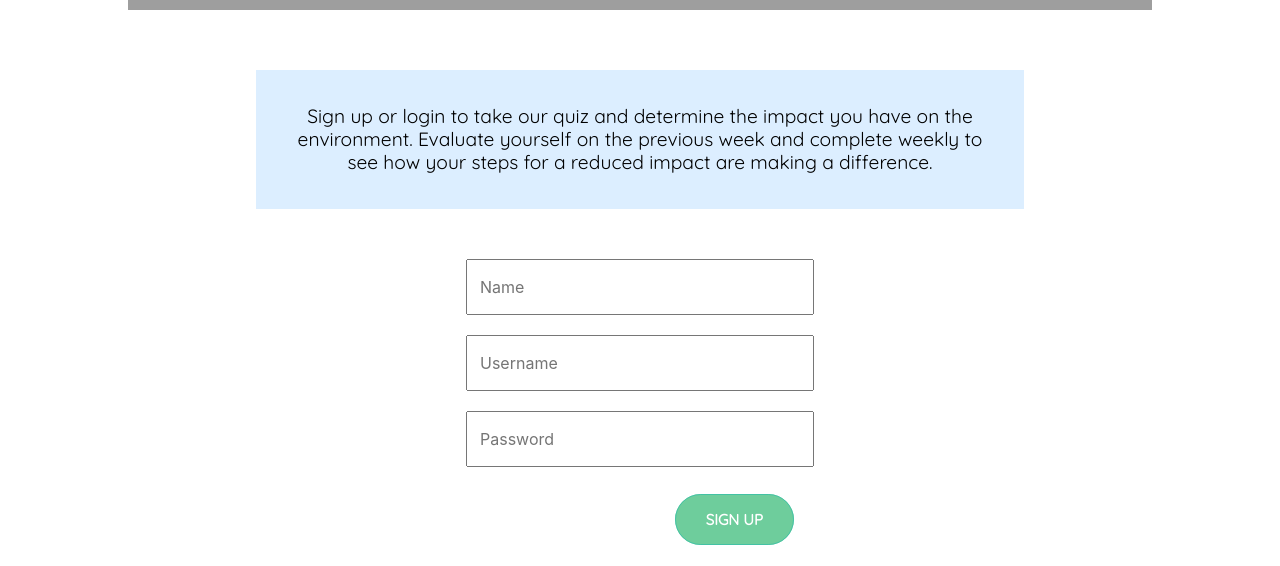
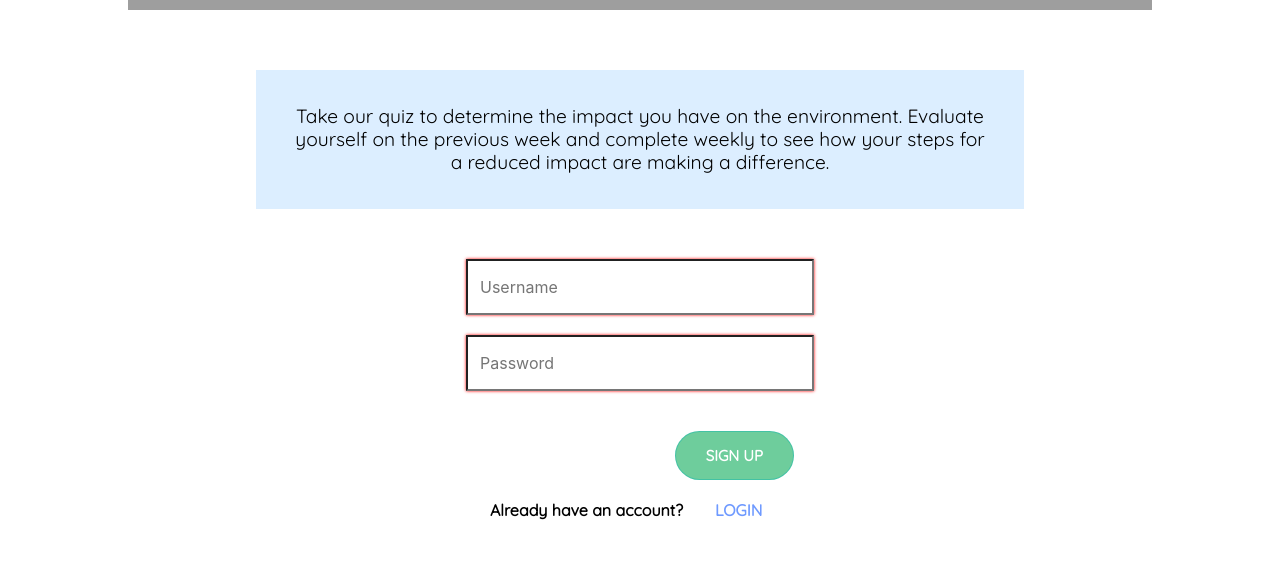
Before and after one commit to ellabuysse/Steps-by-Steps, a React (Create React App) app: page /quiz in a window 1280 px wide. Shown: the part 365-931 px from the top of the page. Built offline with nearby package versions, Linux system fonts and the light colour scheme; grey boxes are pictures that could not be loaded.

Commit message:
worked on making submit button disabled

```diff
--- a/src/Login/Login.css
+++ b/src/Login/Login.css
@@ -52,3 +52,9 @@
      justify-content: flex-start;
      margin: 0 auto;
  }
+ input:required {
+     box-shadow: none;
+ }
+input:invalid {
+    box-shadow: 0 0 3px red;
+}
--- a/src/Login/Login.jsx
+++ b/src/Login/Login.jsx
@@ -2,6 +2,9 @@ import React, { Component } from 'react';
 import './Login.css';
 import QuizForm from '../QuizForm/QuizForm';
 import { runInThisContext } from 'vm';
+import { faLessThanEqual } from '@fortawesome/free-solid-svg-icons';
+import { validate } from '@babel/types';
+
 
 export default class Login extends Component {
 
@@ -10,7 +13,12 @@ export default class Login extends Component {
         this.state = {
             submit: false,
             isHidden: false,
-            signup: true
+            signup: true,
+            formData: {
+                username: '',
+                password: ''
+
+            }
 
         }
 
@@ -20,7 +28,25 @@ export default class Login extends Component {
         this.renderSignup = this.renderSignup.bind(this);
         this.renderLogin = this.renderLogin.bind(this);
         this.onSignupClick = this.onSignupClick.bind(this);
+        this.onChangeUsername = this.onChangeUsername.bind(this);
+        this.onChangePassword = this.onChangePassword.bind(this);
         }
+
+    onChangeUsername (event){
+        this.setState({
+            username: event.target.value
+
+        })
+        }
+
+        onChangePassword (event){
+            this.setState({
+                password: event.target.value
+
+            })
+            }
+
+
 
     onSubmit () {
         this.setState  ({
@@ -28,6 +54,9 @@ export default class Login extends Component {
             signup: false,
             submit: true
         })
+
+
+
     }
 
     onLoginClick () {
@@ -49,30 +78,37 @@ export default class Login extends Component {
         )
 
     }
+
     renderSignup () {
+        const { username,password } = this.state.formData;
+    const isEnabled = username > 0 && password> 0;
 
         return(
             <div>
 
-            <p className="quiz-item" id="quiz-description">Sign up or login to take our quiz and determine the impact you have on the environment. Evaluate yourself on the previous week and complete weekly to see how your steps for a reduced impact are making a difference. </p>
+            <p className="quiz-item" id="quiz-description">Take our quiz to determine the impact you have on the environment. Evaluate yourself on the previous week and complete weekly to see how your steps for a reduced impact are making a difference. </p>
 
             <div className="login">
-            <input type="text" placeholder="Name" className="login-box"></input>
-                <input type="text" placeholder="Username" className="login-box"></input>
-                <input type="text" placeholder="Password" className="login-box"></input>
+                <form>
+                <input type="text" placeholder="Username" className="login-box" name="username" value={this.state.username} onChange={this.onChangeUsername} required></input>
+                <input type="text" placeholder="Password" className="login-box" name="password" value={this.state.password} onChange={this.onChangePassword} required></input>
                 <div className="submit-login">
-                            <button onClick={this.onSubmit} className="submit-button" id="submit-container">
-                                <a href="#results-page" onClick={this.onSubmit} className="submit-text" id="login-btn">SIGN UP</a>
+                            <button onClick={this.onSubmit} className="submit-button" id="submit-container" disabled={!isEnabled}>
+                                <button className="submit-text"  onClick={this.onSubmit}  disabled={!isEnabled} id="login-btn">SIGN UP</button>
                             </button>
                         </div>
+                        </form>
                         <div className = "have-account">
                         <p id="need-login">Already have an account?</p>
                         <div >
 
                                 <a onClick={this.onLoginClick}  id="btn-to-login">LOGIN</a>
 
-                        </div></div></div></div>
+                        </div></div></div>
+                        </div>
+
         )
+
     }
     renderLogin() {
 
@@ -106,7 +142,9 @@ export default class Login extends Component {
 
     render() {
         return(
+
             <div>
+
 
                 {this.state.signup ? this.renderSignup() : null}
                 {this.state.login ? this.renderLogin() : null}
--- a/src/TabPages/TabPageTransport.jsx
+++ b/src/TabPages/TabPageTransport.jsx
@@ -1,6 +1,15 @@
 import React, { Component } from 'react';
 
 export default class TabPageTransport extends Component {
+    constructor(props){
+        super(props);
+        this.state = {
+            car: this.props.checkedCar
+
+        }
+        this.renderCarType = this.renderCarType.bind(this);
+    }
+
     renderCarType() {
         return(
             <div className="quiz-container" id="car-types">
@@ -80,6 +89,7 @@ export default class TabPageTransport extends Component {
                                 </div>
                             </div>
                         </div>
+                        {this.state.car ? this.renderCarType() : null}
 
 
                        </div>
```
